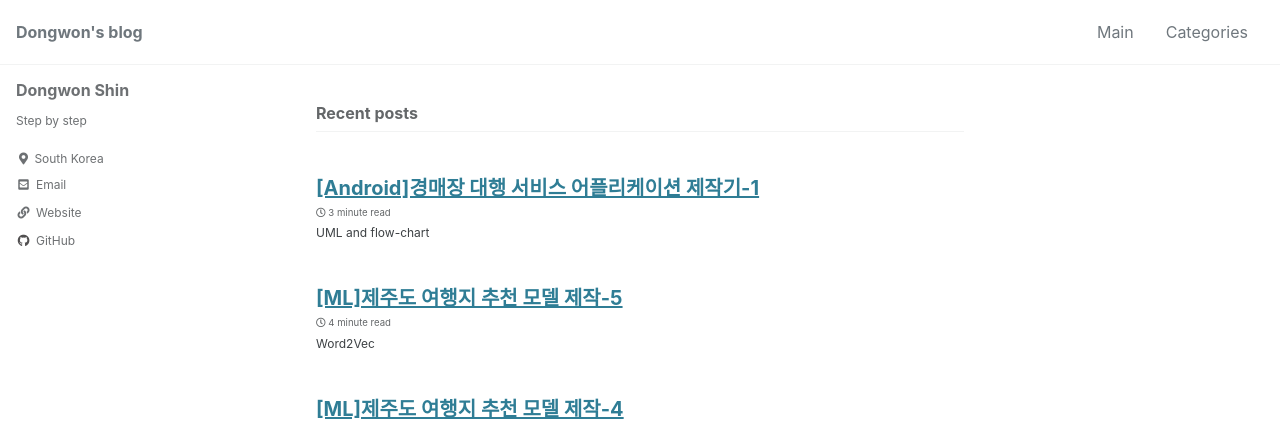
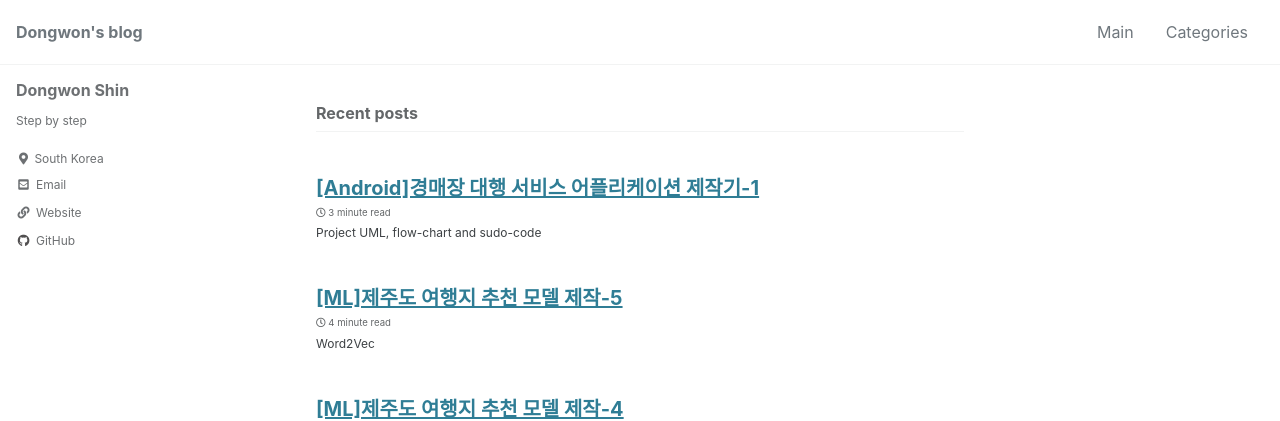
Before and after one commit to ponopono0322/ponopono0322.github.io, a Jekyll site: the page built from index.html, in a window 1280 px wide. Shown: the top 421 px of the page. Built offline with Jekyll 4.4.1, drawn with Linux system fonts in a browser that asks for light colours; cached includes are drawn as plain includes; some web fonts are replaced; the list of posts is cut into pages by our own code.

Commit message:
Update 2021-12-30-auction_1.md

```diff
--- a/_posts/2021-12-30-auction_1.md
+++ b/_posts/2021-12-30-auction_1.md
@@ -1,6 +1,6 @@
 ---
 title:  "[Android]경매장 대행 서비스 어플리케이션 제작기-1"
-excerpt: "UML and flow-chart"
+excerpt: "Project UML, flow-chart and sudo-code"
 
 categories:
   - Android
@@ -31,7 +31,7 @@ last_modified_at: 2021-12-31
 
 설계가 완벽하지도, 코드가 깔끔하지도 않지만 실수했던 부분과 고쳐야할 점을 다시금 기억하는 기회가 되었으면 합니다.
 
-## 이번 포스트에서는
+# 이번 포스트에서는
 
 우리 프로젝트의 개요, 요약 및 주요 클래스를 살펴봅니다.
 
```
Also changed, not shown: other parts of _posts/2021-12-30-auction_1.md (+1 -1 lines).
